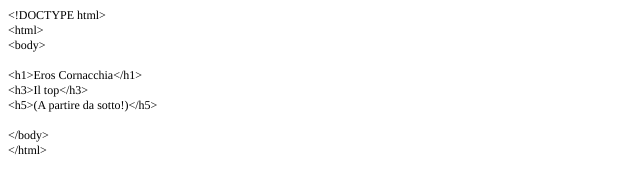
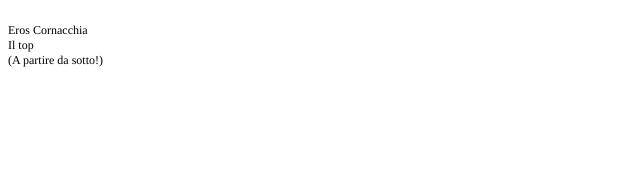
Before and after one commit to colgema/colgema.github.io, a plain HTML site: page index.html in a window 1280 px wide. Shown: the whole page, without its empty margins (0-640 px from the left). Drawn offline with Linux system fonts and the light colour scheme.

Commit message:
quarto upload

```diff
--- a/index.html
+++ b/index.html
@@ -7,20 +7,15 @@
   <meta name="Generator" content="Cocoa HTML Writer">
   <meta name="CocoaVersion" content="1265.21">
   <style type="text/css">
-    p.p1 {margin: 0.0px 0.0px 0.0px 0.0px; font: 12.0px Times}
-    p.p2 {margin: 0.0px 0.0px 0.0px 0.0px; font: 12.0px Times; min-height: 14.0px}
+    p.p1 {margin: 0.0px 0.0px 0.0px 0.0px; font: 12.0px Times; min-height: 14.0px}
+    p.p2 {margin: 0.0px 0.0px 0.0px 0.0px; font: 12.0px Times}
   </style>
 </head>
 <body>
-<p class="p1">&lt;!DOCTYPE html&gt;</p>
-<p class="p1">&lt;html&gt;</p>
-<p class="p1">&lt;body&gt;</p>
-<p class="p2"><br></p>
-<p class="p1">&lt;h1&gt;Eros Cornacchia&lt;/h1&gt;</p>
-<p class="p1">&lt;h3&gt;Il top&lt;/h3&gt;</p>
-<p class="p1">&lt;h5&gt;(A partire da sotto!)&lt;/h5&gt;</p>
-<p class="p2"><br></p>
-<p class="p1">&lt;/body&gt;</p>
-<p class="p1">&lt;/html&gt;</p>
+<p class="p1"><br></p>
+<p class="p2">Eros Cornacchia</p>
+<p class="p2">Il top</p>
+<p class="p2">(A partire da sotto!)</p>
+<p class="p1"><br></p>
 </body>
 </html>
```
